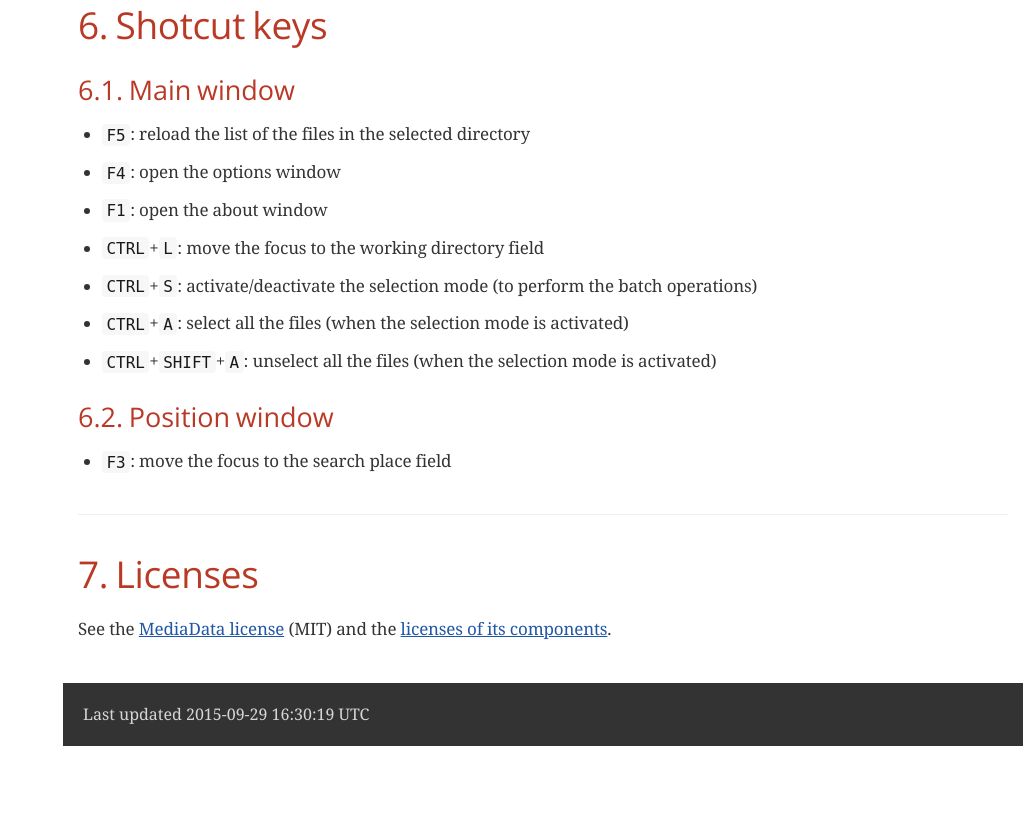
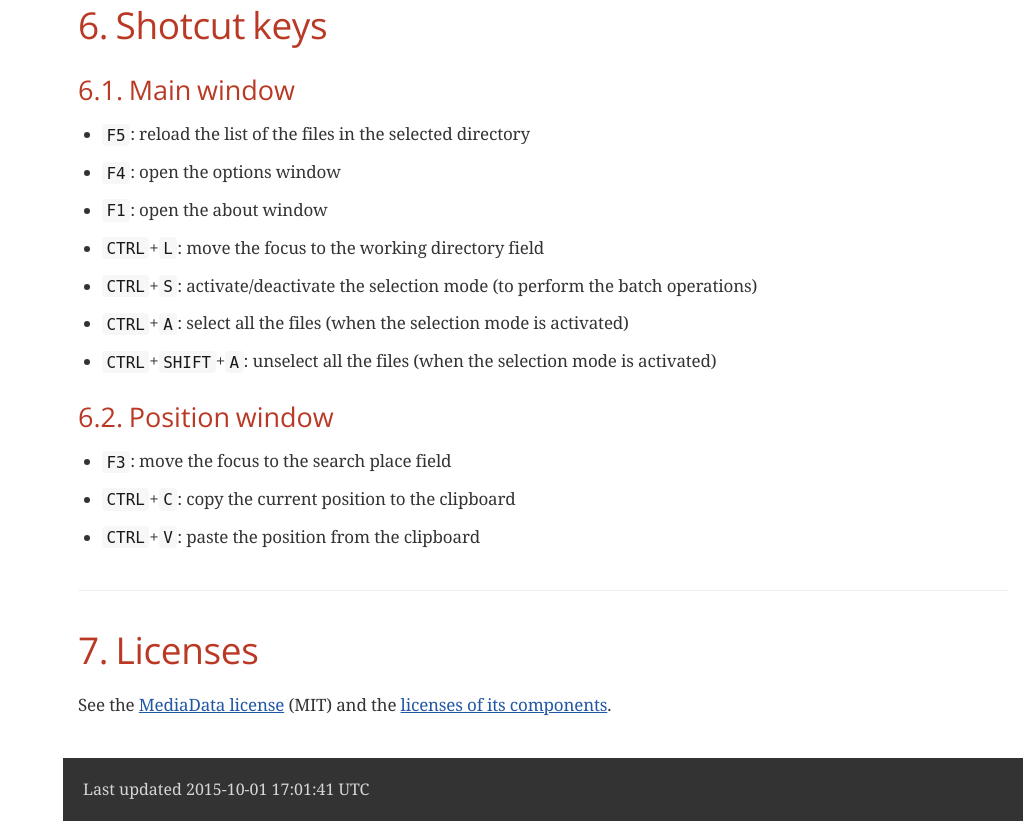
Before and after one commit to mlocati/MediaData, a plain HTML site: page index.html in a window 1280 px wide. Shown: the part 8900-9721 px from the top of the page, without its empty margins (257-1280 px from the left). Before the commit the page ends 9646 px from the top, so only its background shows below. Drawn offline with nearby package versions, Linux system fonts and the light colour scheme; a web font is replaced by a local one.

Commit message:
Update docs: new shortcuts in Location window

```diff
--- a/index.html
+++ b/index.html
@@ -734,6 +734,12 @@ So, in this section of the options you can choose which of the map provider you
 <li>
 <p><code>F3</code>: move the focus to the search place field</p>
 </li>
+<li>
+<p><code>CTRL</code>+<code>C</code>: copy the current position to the clipboard</p>
+</li>
+<li>
+<p><code>CTRL</code>+<code>V</code>: paste the position from the clipboard</p>
+</li>
 </ul>
 </div>
 </div>
@@ -750,7 +756,7 @@ So, in this section of the options you can choose which of the map provider you
 </div>
 <div id="footer">
 <div id="footer-text">
-Last updated 2015-09-29 16:30:19 UTC
+Last updated 2015-10-01 17:01:41 UTC
 </div>
 </div>
 </body>
```
Also changed, not shown: 1 other file.
